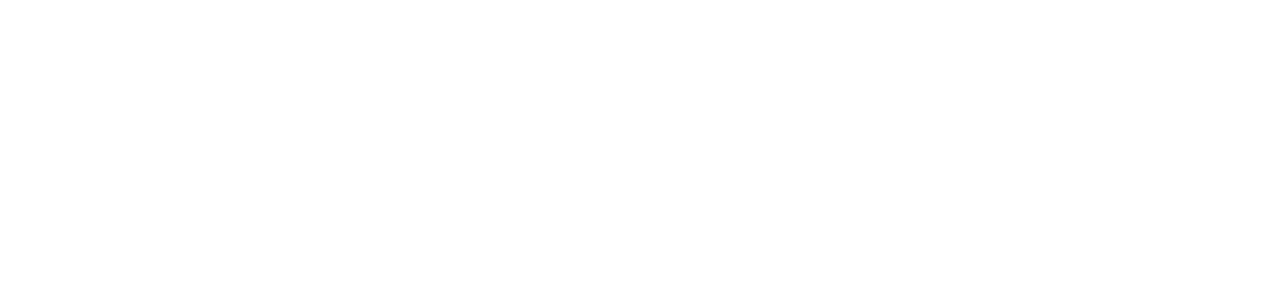
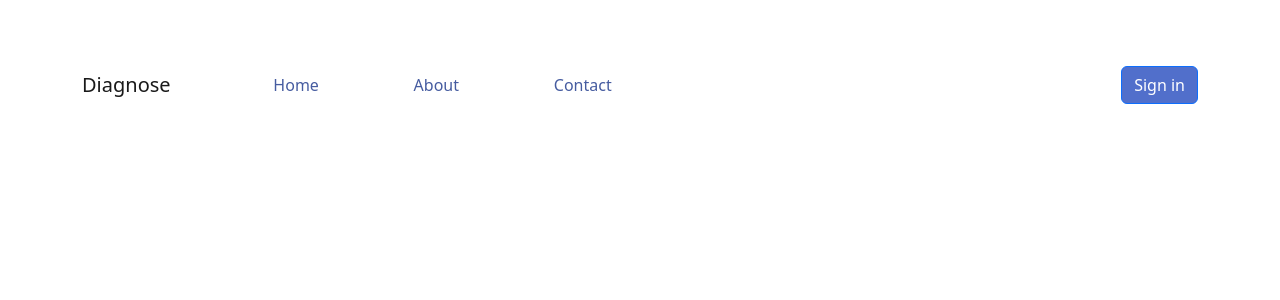
Before and after one commit to Vi-QAN/medical-record-app, a React (Create React App) app: page / in a window 1280 px wide. Shown: the top 300 px of the page. Built offline with nearby package versions, Linux system fonts and the light colour scheme.

Commit message:
Header component created with regarding css file

```diff
--- a/package.json
+++ b/package.json
@@ -6,7 +6,9 @@
     "@testing-library/jest-dom": "^5.16.5",
     "@testing-library/react": "^13.4.0",
     "@testing-library/user-event": "^13.5.0",
+    "bootstrap": "^5.2.2",
     "react": "^18.2.0",
+    "react-bootstrap": "^2.5.0",
     "react-dom": "^18.2.0",
     "react-scripts": "5.0.1",
     "web-vitals": "^2.1.4"
--- a/src/App.js
+++ b/src/App.js
@@ -1,10 +1,10 @@
-
+import Header from './components/Header';
 import './App.css';
 
 function App() {
   return (
     <div className="App">
-
+      <Header />
     </div>
   );
 }
--- /dev/null
+++ b/src/components/Header.js
@@ -0,0 +1,29 @@
+import React from "react";
+import { Navbar, Container, Nav, Button} from "react-bootstrap";
+import 'bootstrap/dist/css/bootstrap.min.css';
+import '../styles/HeaderStyle.css';
+
+export default function Header() {
+    return (
+        <Navbar
+            collapseOnSelect
+            expand="lg"
+            className="header-wrapper">
+            <Container>
+                <Navbar.Brand href="#home">Diagnose</Navbar.Brand>
+                <Navbar.Toggle aria-controls="responsive-navbar-nav" />
+                <Navbar.Collapse id="responsive-navbar-nav">
+                    <Nav className="link-wrapper me-auto">
+                        <Nav.Link className="link" href="#home">Home</Nav.Link>
+                        <Nav.Link className="link" href="#home">About</Nav.Link>
+                        <Nav.Link className="link" href="#home">Contact</Nav.Link>
+                    </Nav>
+                    <Nav>
+
+                        <Button className="btn">Sign in</Button>
+                    </Nav>
+                </Navbar.Collapse>
+                </Container>
+        </Navbar>
+    )
+}
--- /dev/null
+++ b/src/constants/colors.css
@@ -0,0 +1,7 @@
+:root {
+    --light-blue: #516fcb;
+    --dark-blue: #465ca0;
+    --light-green: #59d7cb;
+    --light-pink: #f3f3fb;
+    --white: #ffffff;
+}
--- a/src/constants/colors.js
+++ /dev/null
@@ -1,9 +0,0 @@
-
-// main colors to use in project
-const LIGHT_BLUE = '#516fcb';
-const DARK_BLUE = '#465ca0';
-const LIGHT_GREEN = '#59d7cb';
-const LIGHT_PINK = '#f3f3fb';
-const WHITE = '#ffffff';
-
-exports.default = { LIGHT_BLUE, DARK_BLUE, LIGHT_GREEN, LIGHT_PINK, WHITE}
--- a/src/index.css
+++ b/src/index.css
@@ -1,5 +1,6 @@
 body {
   margin: 0;
+  padding: 10px 20px;
   font-family: -apple-system, BlinkMacSystemFont, 'Segoe UI', 'Roboto', 'Oxygen',
     'Ubuntu', 'Cantarell', 'Fira Sans', 'Droid Sans', 'Helvetica Neue',
     sans-serif;
--- /dev/null
+++ b/src/styles/HeaderStyle.css
@@ -0,0 +1,25 @@
+@import url('../constants/colors.css');
+
+.header-wrapper {
+    background: var(--white);
+    height: 150px !important;
+}
+
+.header-wrapper .link-wrapper {
+    justify-content: space-between;
+}
+
+.header-wrapper .link-wrapper .link{
+    color: var(--dark-blue);
+    margin-left: 40%;
+}
+
+.header-wrapper .btn {
+    background-color: var(--light-blue);
+}
+
+@media screen and (max-width: 997px) {
+    .header-wrapper .link-wrapper .link {
+        margin-left: 0;
+    }
+}
```
Also changed, not shown: src/components/Footer.js (added, +11 -0 lines), src/constants/fonts.css (added), src/constants/fonts.js (deleted), 1 other file (tests, documents, lock files or other folders).
